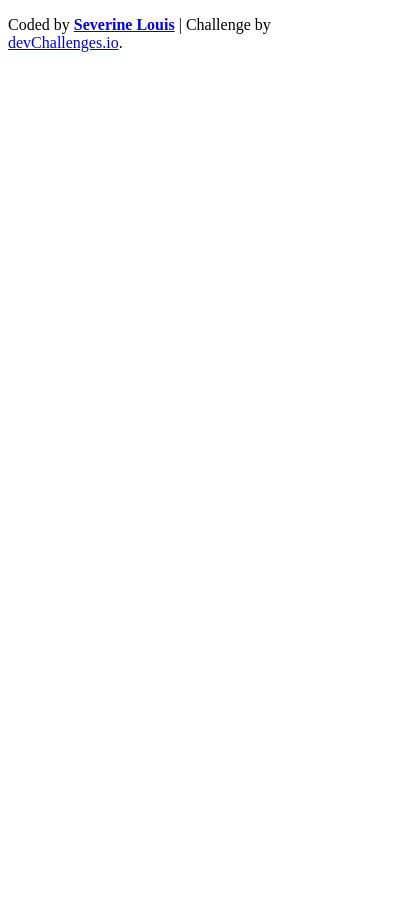
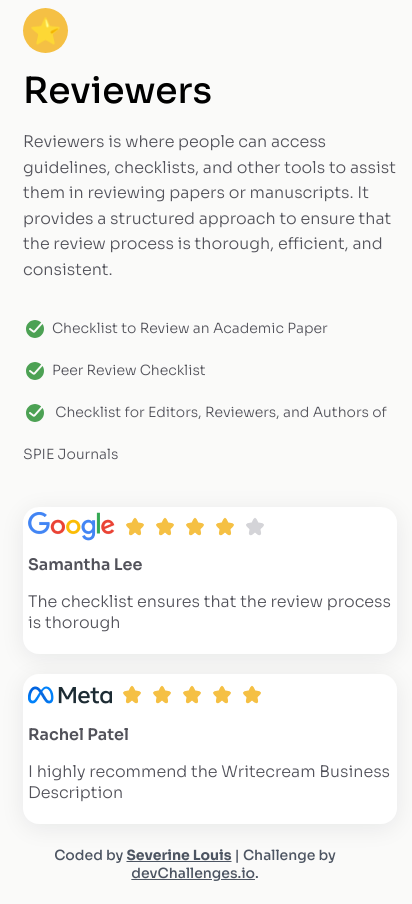
Before and after one commit to Slouis07/TestimonialPage, a plain HTML site: page index.html in a window 390 px wide. Shown: the whole page, 412 px wide, since content can reach past the window. Before the commit the page ends 844 px from the top, so only its background shows below. Drawn offline with Linux system fonts and the light colour scheme.

Commit message:
Finalizing feature before merging

```diff
--- a/index.html
+++ b/index.html
@@ -1,23 +1,142 @@
 <!DOCTYPE html>
 <html lang="en">
-<head>
-    <meta charset="UTF-8">
-    <meta name="viewport" content="width=device-width, initial-scale=1.0">
-    <meta name="description" content="A simple testimonial webpage."/>
+  <head>
+    <meta charset="UTF-8" />
+    <meta name="viewport" content="width=device-width, initial-scale=1.0" />
+    <meta name="description" content="A simple testimonial webpage." />
     <title>Testimonial Page</title>
     <link rel="stylesheet" href="styles.css" />
     <link rel="icon" type="image/png" href="assets/favicon.ico" />
     <link rel="preconnect" href="https://fonts.googleapis.com" />
     <link rel="preconnect" href="https://fonts.gstatic.com" crossorigin />
-   <link href="https://fonts.googleapis.com/css2?family=Sora:wght@100..800&display=swap" rel="stylesheet">
+    <link
+      href="https://fonts.googleapis.com/css2?family=Sora:wght@100..800&display=swap"
+      rel="stylesheet"
+    />
   </head>
-</head>
-<body>
+  <body>
+    <main>
+      <div class="grid-layout">
+        <div class="left-side-container">
+          <div class="left-content-column">
+            <section>
+              <header>
+                <div class="star-container">
+                  <p id="star-emoji">⭐️</p>
+                </div>
+                <h1>Reviewers</h1>
+              </header>
+              <p id="reviewers-paragraph">
+                Reviewers is where people can access guidelines, checklists, and
+                other tools to assist them in reviewing papers or manuscripts.
+                It provides a structured approach to ensure that the review
+                process is thorough, efficient, and consistent.
+              </p>
+            </section>
+
+            <div id="checklist-container">
+              <section id="checklist">
+                <ul>
+                  <li>Checklist to Review an Academic Paper</li>
+                  <li>Peer Review Checklist</li>
+                  <li>
+                    Checklist for Editors, Reviewers, and Authors of SPIE
+                    Journals
+                  </li>
+                </ul>
+              </section>
+            </div>
+          </div>
+        </div>
+
+        <div class="right-side-container">
+          <section id="samantha-card" class="testimonial-card">
+            <div class="samantha-card-image">
+              <div class="samantha-rating-images">
+                <img src="assets/google-png.png" alt="Google logo" />
+                <div class="star-row">
+                  <img
+                    src="assets/Star_fill.svg"
+                    alt="Star filled icon"
+                    class="star-icon"
+                  />
+                  <img
+                    src="assets/Star_fill.svg"
+                    alt="Star filled icon"
+                    class="star-icon"
+                  />
+                  <img
+                    src="assets/Star_fill.svg"
+                    alt="Star filled icon"
+                    class="star-icon"
+                  />
+                  <img
+                    src="assets/Star_fill.svg"
+                    alt="Star filled icon"
+                    class="star-icon"
+                  />
+                  <img
+                    src="assets/Star_fill_gray.svg"
+                    alt="unfilled star icon"
+                    class="star-icon"
+                  />
+                </div>
+              </div>
+            </div>
+            <h2>Samantha Lee</h2>
+            <p>The checklist ensures that the review process is thorough</p>
+          </section>
+
+          <section id="rachel-card" class="testimonial-card">
+            <div class="rachel-card-image">
+              <div class="rachel-rating-images">
+                <img src="assets/meta-png.png" alt="Meta logo" />
+                <div class="star-row">
+                  <img
+                    src="assets/Star_fill.svg"
+                    alt="Star filled icon"
+                    class="star-icon"
+                  />
+                  <img
+                    src="assets/Star_fill.svg"
+                    alt="Star filled icon"
+                    class="star-icon"
+                  />
+                  <img
+                    src="assets/Star_fill.svg"
+                    alt="Star filled icon"
+                    class="star-icon"
+                  />
+                  <img
+                    src="assets/Star_fill.svg"
+                    alt="Star filled icon"
+                    class="star-icon"
+                  />
+                  <img
+                    src="assets/Star_fill.svg"
+                    alt="Star filled icon"
+                    class="star-icon"
+                  />
+                </div>
+              </div>
+            </div>
+            <h2>Rachel Patel</h2>
+            <p>I highly recommend the Writecream Business Description</p>
+          </section>
+        </div>
+      </div>
+    </main>
     <footer>
-      <p>Coded by <a href="#"><strong>Severine Louis</strong></a> | Challenge by
-      <a href="https://www.devchallenges.io?ref=challenge" target="_blank"
-        >devChallenges.io</a
-      >.</p>
+      <p>
+        Coded by
+        <a href="https://github.com/Slouis07/TestimonialPage"
+          ><strong>Severine Louis</strong></a
+        >
+        | Challenge by
+        <a href="https://www.devchallenges.io?ref=challenge" target="_blank"
+          >devChallenges.io</a
+        >.
+      </p>
     </footer>
-</body>
+  </body>
 </html>
--- a/styles.css
+++ b/styles.css
@@ -0,0 +1,260 @@
+body {
+  display: flex;
+  flex-direction: column;
+  justify-content: center;
+  min-height: 100vh;
+  font-family: Sora, Helvetica, sans-serif;
+  background-color: #fafaf9;
+}
+
+/*for the star emoji not the image*/
+.star-container {
+  display: flex;
+  width: 45px;
+  height: 45px;
+  border-radius: 50%;
+  background-color: #f5c044;
+  justify-content: center; /* centers the star horizontally*/
+  align-items: center; /* centers the star vertically*/
+  margin-bottom: 15px;
+}
+
+#star-emoji {
+  font-size: 1.6rem;
+}
+
+.left-side-container {
+  display: flex;
+  flex-direction: column;
+  align-items: center;
+  margin-left: 50px; /* keeps left columns away from edge */
+}
+
+/*in the left side container */
+
+h1 {
+  margin-top: 5px;
+  margin-bottom: 10px;
+  font-size: 2.25rem;
+  font-weight: 500;
+}
+
+#reviewers-paragraph {
+  font-size: 1.25rem;
+  color: #52525a;
+  font-weight: 350;
+  line-height: 1.6; /* Adds breathing room between lines so it doesn’t feel cramped */
+  margin-bottom: 10px;
+  overflow-wrap: anywhere; /* prevents overflow of long text */
+}
+
+#checklist {
+  display: flex;
+  flex-direction: column; /* Stacks child elements (list) vertically */
+  max-width: 600px;
+}
+
+#checklist ul {
+  padding: 0; /* Removes default padding so text-align can go to the edge */
+  list-style-position: inside; /* Ensures list bullets align nicely within content */
+  font-size: 0.875rem;
+  color: #52525a;
+  line-height: 3;
+  list-style: none; /*removes bullet points*/
+  font-weight: 300;
+}
+
+/*::before to add an image before each <li>, making it act like a custom bullet point.*/
+#checklist li::before {
+  content: ""; /*Placeholder to hold space for the image bullet,it wouldn’t show up otherwise */
+  background-image: url("assets/Done_ring_round_fill.svg");
+  display: inline-block;
+  background-repeat: no-repeat; /* Stops the image from repeating like a wallpaper */
+  width: 24px;
+  height: 24px;
+  vertical-align: middle; /*aligns the text to the middle vertically to look more uniform to the image bullet points*/
+  margin-right: 5px;
+}
+
+.left-content-column {
+  width: 70%; /* This is the MAIN container for both reviewers paragraph and the checklist.
+                 Making it 70% as wide as its parent (left-side-container) means BOTH sections inside will always start at the same left edge and end at the same right edge.
+                 If you only set width on the children, they might not line up! */
+  display: flex;
+  flex-direction: column; /* Stack reviewers <p element> and checklist vertically */
+  align-items: flex-start; /* Make sure both sections are left-aligned inside the folder */
+}
+
+.grid-layout {
+  display: grid; /* enables grid layout */
+  grid-template-columns: 1fr 1fr; /*Two columns, same width—like splitting a pizza in half.Left slice (1fr) → Holds left-side-container (all structured text like the Reviewers & Checklist).
+  Second slice = right-side-container (testimonial cards) */
+  align-items: center; /* Vertically centers the content of both columns within the grid row.
+                          This makes the top of the right-side cards align with the top of the left-side content,
+                          and the bottom edges align as well, creating a uniform look. */
+}
+
+.right-side-container {
+  display: flex;
+  flex-direction: column; /*stacks samantha and rachel card vertically*/
+  align-items: flex-end; /* Aligns the testimonial cards to the right **inside their own section**. Grid already did the split-screen effect—this just keeps the cards pushed to the right */
+}
+
+/* in the right side container */
+.testimonial-card {
+  border-radius: 10px;
+  padding: 32px 30px;
+  margin-bottom: 15px;
+  box-shadow: 0px 30px 100px 0px rgba(17, 23, 41, 0.08);
+  background-color: #ffffff;
+  min-width: 340px;
+  width: 33%; /* diagonal look */
+  font-weight: 300;
+  box-sizing: border-box; /* ensures padding is included in width */
+  overflow-wrap: anywhere; /* prevents overflow of long text */
+}
+
+.samantha-rating-images {
+  display: flex;
+  gap: 5px;
+}
+
+.star-row {
+  display: flex;
+  align-items: center;
+}
+
+.star-icon {
+  width: 30px;
+  height: 25px;
+}
+
+#samantha-card {
+  color: #52525a;
+  margin-right: 20%;
+  font-size: 1rem;
+}
+
+#samantha-card h2 {
+  font-weight: 600;
+  font-size: 1rem;
+}
+
+#rachel-card {
+  margin-right: 45%; /* pushes Rachel's card to the left */
+  margin-top: 20px; /* extra space below Samantha's card */
+  color: #52525a;
+  font-size: 1rem;
+}
+
+#rachel-card h2 {
+  font-weight: 600;
+  font-size: 1rem;
+}
+
+.rachel-rating-images {
+  display: flex;
+  gap: 5px;
+}
+
+footer {
+  font-family: Sora, Helvetica, sans-serif;
+  text-align: center;
+  color: #4d5562;
+  font-weight: 500;
+  font-size: 0.875rem;
+  margin-top: 2%;
+}
+
+footer a {
+  text-decoration: underline; /* Make links visually distinct */
+  color: #4d5562;
+}
+
+/* --- Tablet: Stack columns, center cards, keep diagonal look --- */
+@media (max-width: 1024px) {
+  .grid-layout {
+    display: flex; /* stack columns vertically */
+    flex-direction: column;
+    align-items: stretch;
+  }
+  .left-side-container,
+  .right-side-container {
+    width: 100%;
+    margin-left: 0;
+  }
+  .left-content-column {
+    width: 100%;
+    align-items: flex-start;
+  }
+  .right-side-container {
+    align-items: center; /* center cards horizontally */
+  }
+  #samantha-card {
+    margin-left: 45%; /* keep diagonal look */
+    max-width: 30vw; /* responsive max width for card */
+    min-width: 280px; /* prevent card from getting too small */
+    padding: 30px 25px;
+  }
+  #rachel-card {
+    margin-right: 30%; /* keep diagonal look */
+    margin-top: 20px;
+    max-width: 30vw;
+    min-width: 280px;
+    padding: 30px 25px;
+  }
+  .testimonial-card {
+    width: 33vw; /* responsive width for diagonal look */
+    min-width: 280px;
+    max-width: 400px;
+    margin-bottom: 15px;
+    box-sizing: border-box;
+  }
+}
+
+/* Mobile: Stack everything, cards full width, no diagonal margins */
+@media (max-width: 640px) {
+  .left-side-container,
+  .right-side-container {
+    width: 100%;
+    align-items: flex-start; /* Left-align all content */
+    margin-left: 0;
+    padding-left: 15px; /* Adds some space before cards so they aren’t hugging the edge */
+    padding-right: 15px;
+  }
+
+  .left-content-column {
+    width: 100%; /* Allow content to use full width */
+  }
+
+  #reviewers-paragraph {
+    width: 100%;
+    max-width: 100%;
+    word-break: break-word;
+    white-space: normal;
+    font-size: 1rem;
+    margin-right: 0;
+    text-align: left;
+  }
+
+  /* Let the parent container's padding handle the spacing, so borders are never cut off */
+  .testimonial-card {
+    width: 100%;
+    max-width: 100%;
+    min-width: 0;
+    margin: 18px 0 0 0; /* more space between cards */
+    box-sizing: border-box;
+    border-radius: 16px; /* more rounded corners */
+    padding: 22px 18px; /* more padding inside */
+    background: #fff; /* white background for card look */
+    box-shadow: 0 4px 24px 0 rgba(17, 23, 41, 0.08); /* subtle shadow */
+  }
+
+  #samantha-card,
+  #rachel-card {
+    margin-left: 0;
+    margin-right: 0;
+    max-width: none;
+    padding: 5px; /* let .testimonial-card handle padding */
+  }
+}
```
Also changed, not shown: 1 other file.
